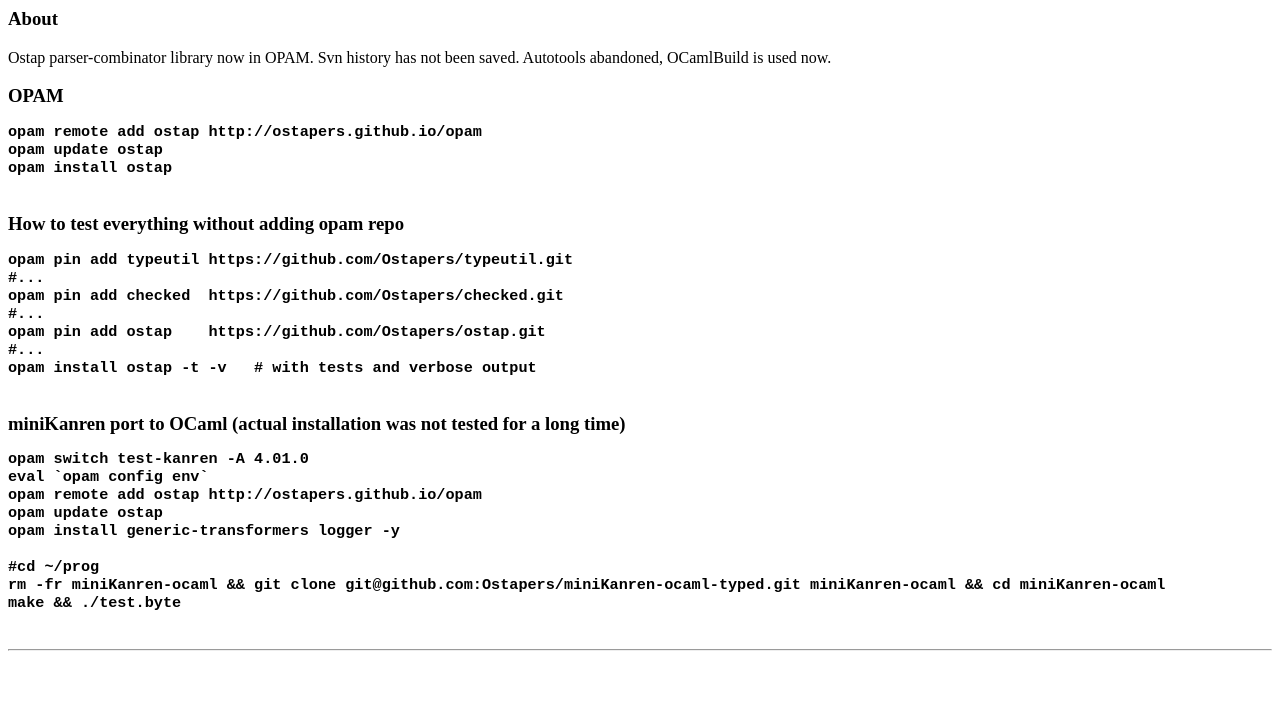
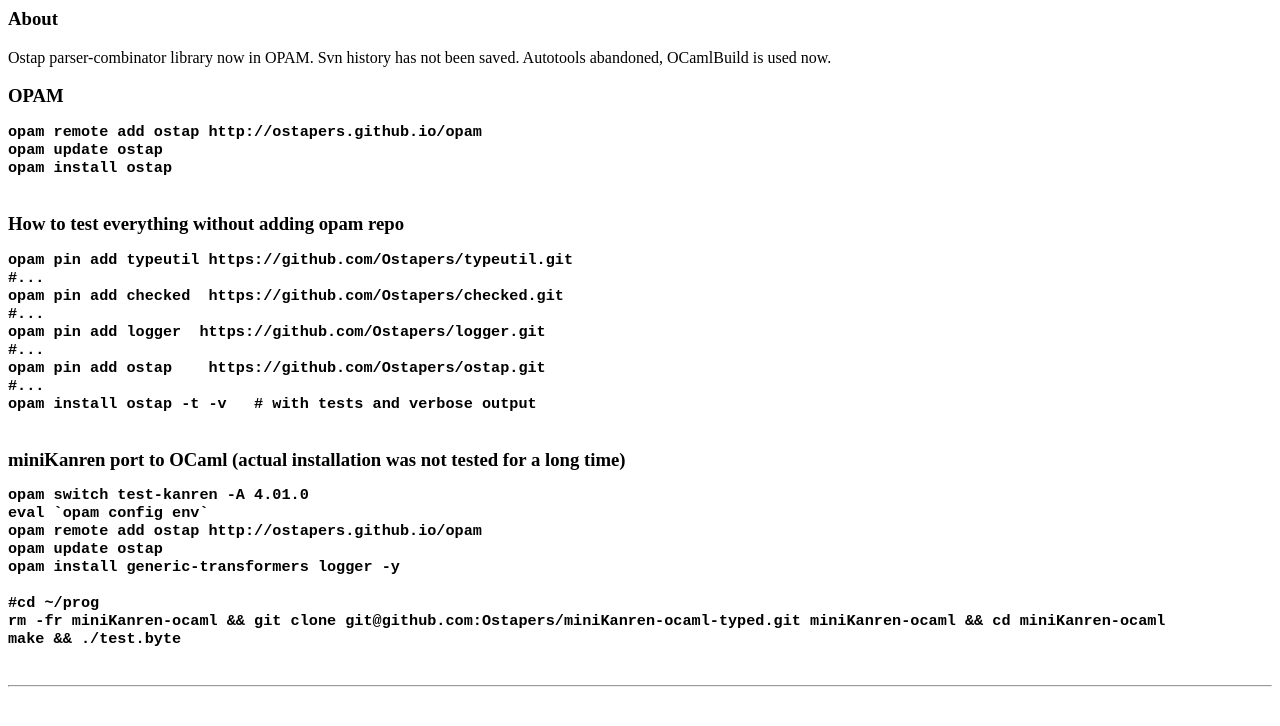
Before and after one commit to Ostapers/Ostapers.github.io, a plain HTML site: page index.html in a window 1280 px wide. Drawn offline with Linux system fonts and the light colour scheme.

Commit message:
Update index.html

```diff
--- a/index.html
+++ b/index.html
@@ -18,6 +18,8 @@ opam install ostap
 opam pin add typeutil https://github.com/Ostapers/typeutil.git
 #...
 opam pin add checked  https://github.com/Ostapers/checked.git
+#...
+opam pin add logger  https://github.com/Ostapers/logger.git
 #...
 opam pin add ostap    https://github.com/Ostapers/ostap.git
 #...
```
